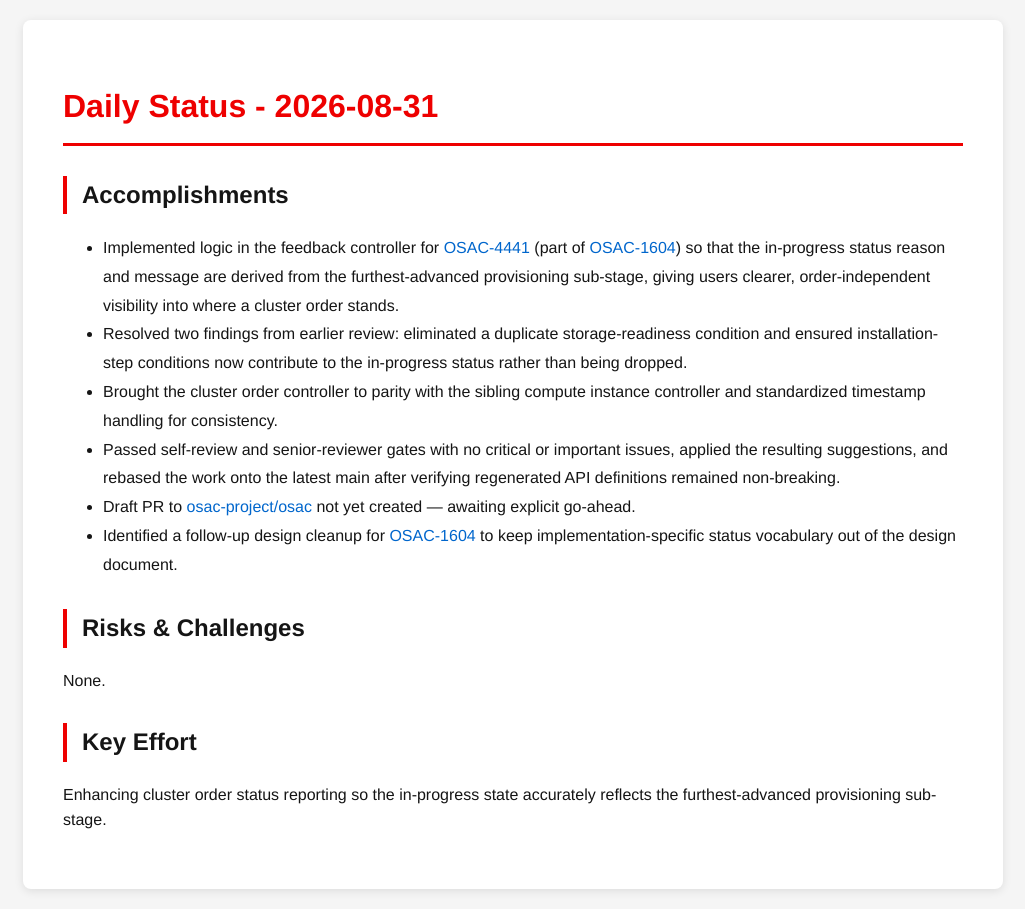
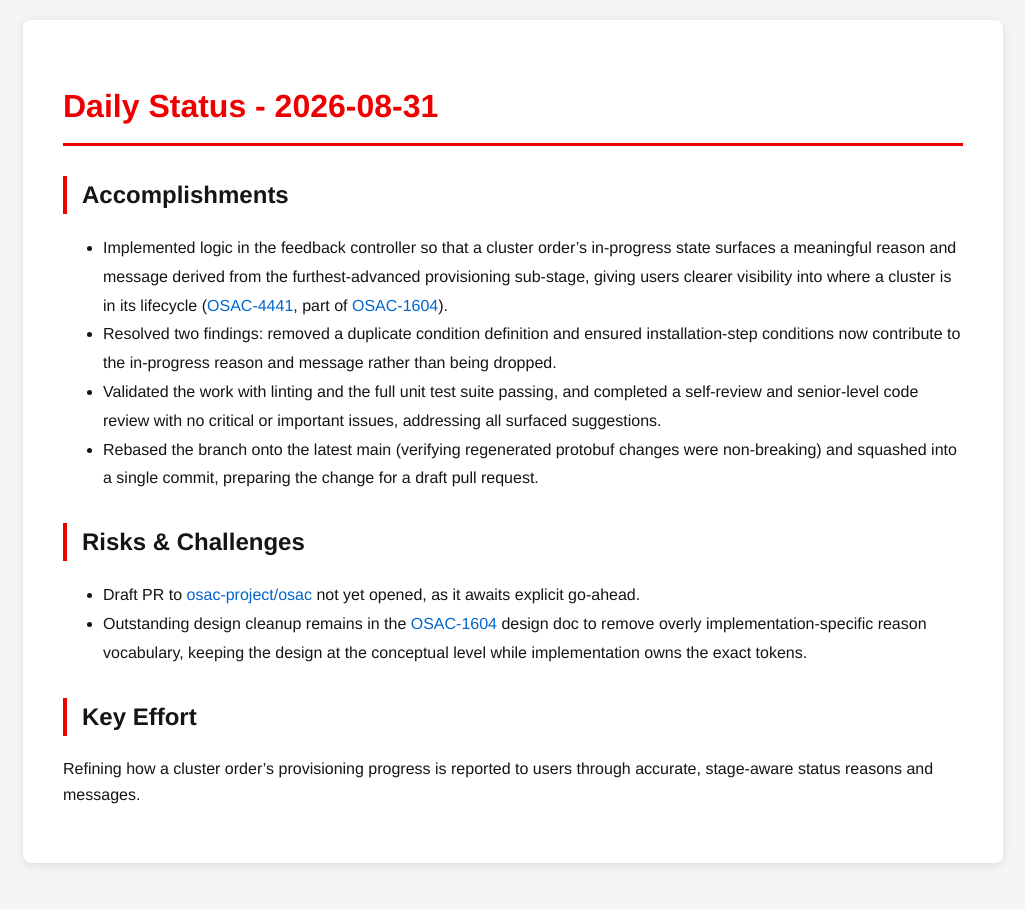
Before and after one commit to tzvatot/daily-status, a Jekyll site: the page built from 2026-08-31.md, in a window 1280 px wide. Shown: the whole page, without its empty margins (127-1152 px from the left). Built offline with Jekyll 4.4.1, drawn with Linux system fonts in a browser that asks for light colours.

Commit message:
Daily status update - 2026-08-31

```diff
--- a/2026-08-31.md
+++ b/2026-08-31.md
@@ -7,15 +7,14 @@ date: 2026-08-31
 # Daily Status - 2026-08-31
 
 ## Accomplishments
-- Implemented logic in the feedback controller for [OSAC-4441](https://redhat.atlassian.net/browse/OSAC-4441) (part of [OSAC-1604](https://redhat.atlassian.net/browse/OSAC-1604)) so that the in-progress status reason and message are derived from the furthest-advanced provisioning sub-stage, giving users clearer, order-independent visibility into where a cluster order stands.
-- Resolved two findings from earlier review: eliminated a duplicate storage-readiness condition and ensured installation-step conditions now contribute to the in-progress status rather than being dropped.
-- Brought the cluster order controller to parity with the sibling compute instance controller and standardized timestamp handling for consistency.
-- Passed self-review and senior-reviewer gates with no critical or important issues, applied the resulting suggestions, and rebased the work onto the latest main after verifying regenerated API definitions remained non-breaking.
-- Draft PR to [osac-project/osac](https://github.com/osac-project/osac/pulls) not yet created — awaiting explicit go-ahead.
-- Identified a follow-up design cleanup for [OSAC-1604](https://redhat.atlassian.net/browse/OSAC-1604) to keep implementation-specific status vocabulary out of the design document.
+- Implemented logic in the feedback controller so that a cluster order's in-progress state surfaces a meaningful reason and message derived from the furthest-advanced provisioning sub-stage, giving users clearer visibility into where a cluster is in its lifecycle ([OSAC-4441](https://redhat.atlassian.net/browse/OSAC-4441), part of [OSAC-1604](https://redhat.atlassian.net/browse/OSAC-1604)).
+- Resolved two findings: removed a duplicate condition definition and ensured installation-step conditions now contribute to the in-progress reason and message rather than being dropped.
+- Validated the work with linting and the full unit test suite passing, and completed a self-review and senior-level code review with no critical or important issues, addressing all surfaced suggestions.
+- Rebased the branch onto the latest main (verifying regenerated protobuf changes were non-breaking) and squashed into a single commit, preparing the change for a draft pull request.
 
 ## Risks & Challenges
-None.
+- Draft PR to [osac-project/osac](https://github.com/osac-project/osac/pulls) not yet opened, as it awaits explicit go-ahead.
+- Outstanding design cleanup remains in the [OSAC-1604](https://redhat.atlassian.net/browse/OSAC-1604) design doc to remove overly implementation-specific reason vocabulary, keeping the design at the conceptual level while implementation owns the exact tokens.
 
 ## Key Effort
-Enhancing cluster order status reporting so the in-progress state accurately reflects the furthest-advanced provisioning sub-stage.
+Refining how a cluster order's provisioning progress is reported to users through accurate, stage-aware status reasons and messages.
```
